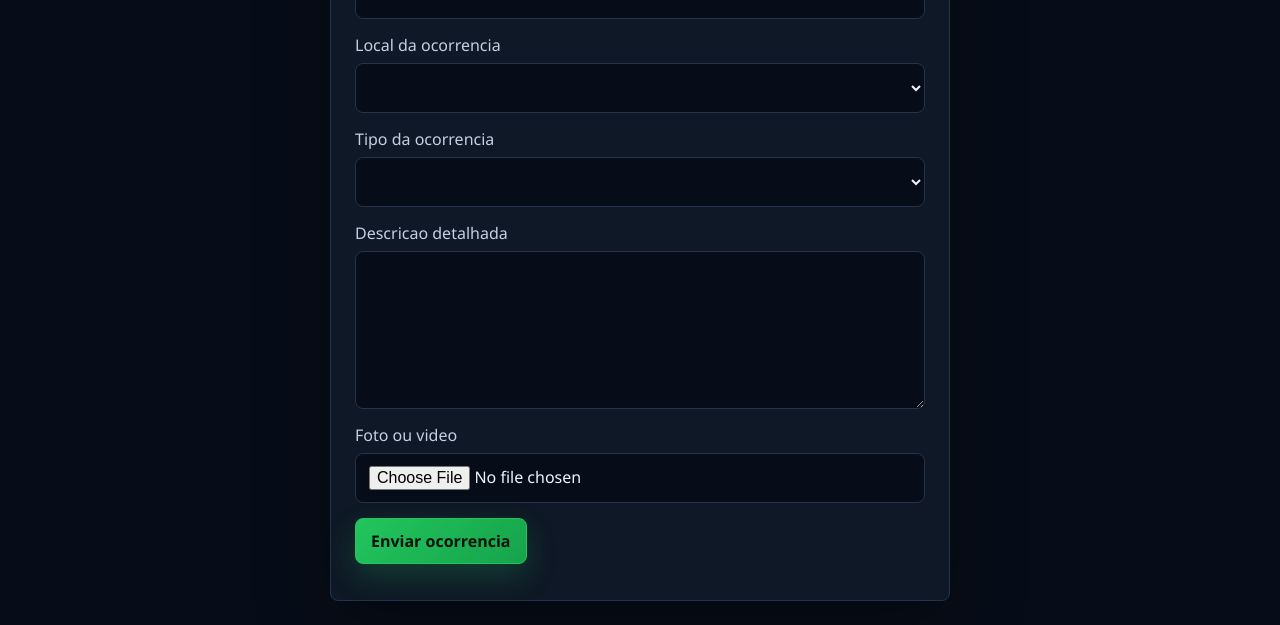
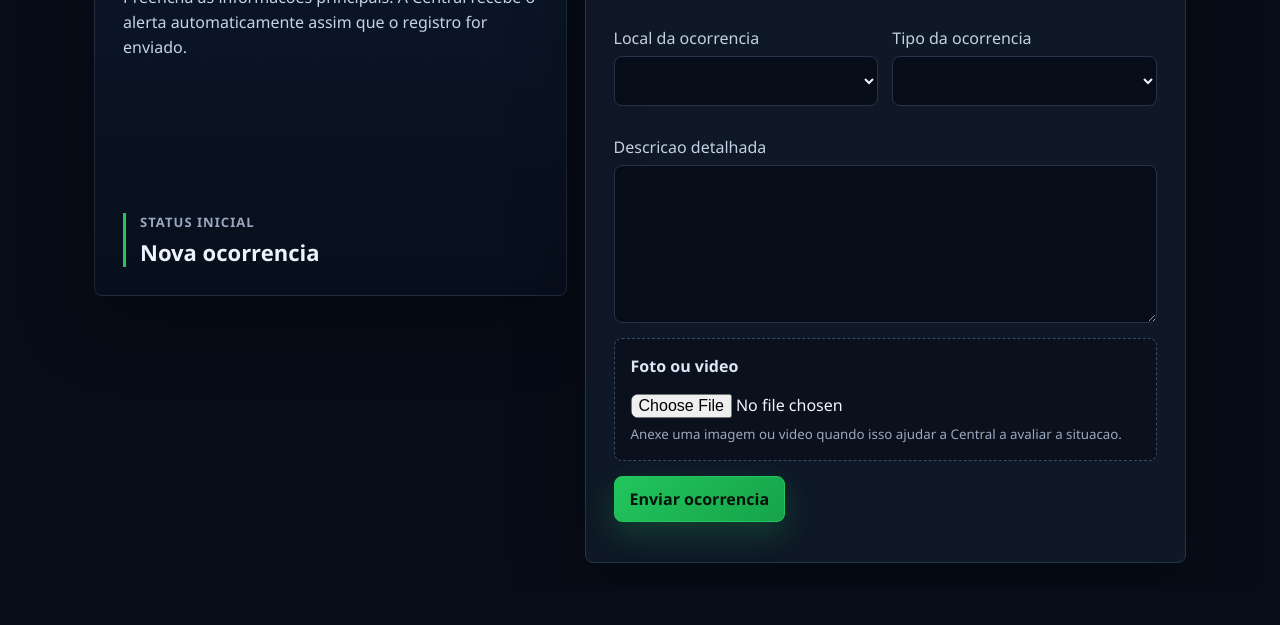
Before and after one commit to naor2023/Relatorio-equipe, a website: page vigia.html in a window 1280 px wide. Shown: the part 233-858 px from the top of the page. After the commit the page ends 820 px from the top, so only its background shows below. Drawn offline with Linux system fonts and the light colour scheme; no server answers.

Commit message:
Melhorar tela de registro do vigia

```diff
--- a/public/styles.css
+++ b/public/styles.css
@@ -217,6 +217,84 @@ output { display: block; margin-top: 12px; color: var(--accent); }
 }
 .mobile-shell, .page { padding: 24px 14px; display: grid; justify-items: center; }
 .mobile-shell .panel { max-width: 620px; }
+.field-report-shell {
+  width: min(1120px, calc(100vw - 28px));
+  grid-template-columns: .88fr 1.12fr;
+  gap: 18px;
+  align-items: start;
+  margin: 0 auto;
+  padding-top: 36px;
+}
+.field-hero {
+  width: 100%;
+  min-height: 420px;
+  display: flex;
+  flex-direction: column;
+  justify-content: space-between;
+  border: 1px solid rgba(148,163,184,.16);
+  border-radius: 8px;
+  padding: 28px;
+  background:
+    linear-gradient(180deg, rgba(13,25,43,.92), rgba(8,15,28,.96)),
+    repeating-linear-gradient(90deg, rgba(148,163,184,.05) 0 1px, transparent 1px 56px);
+  box-shadow: var(--shadow);
+}
+.field-hero h1 {
+  font-size: 42px;
+  line-height: 1.05;
+  margin-bottom: 14px;
+}
+.field-hero p {
+  max-width: 420px;
+  color: #c6d3e4;
+  line-height: 1.55;
+}
+.field-status {
+  display: grid;
+  gap: 6px;
+  border-left: 3px solid var(--accent);
+  padding-left: 14px;
+}
+.field-status strong {
+  color: var(--muted);
+  font-size: 13px;
+  text-transform: uppercase;
+  letter-spacing: .08em;
+}
+.field-status span {
+  font-size: 22px;
+  font-weight: 800;
+}
+.field-card {
+  width: 100%;
+  max-width: none;
+  padding: 28px;
+}
+.form-row {
+  display: grid;
+  grid-template-columns: 1fr 1fr;
+  gap: 14px;
+}
+.upload-box {
+  border: 1px dashed #3a4b68;
+  border-radius: 8px;
+  padding: 16px;
+  background: rgba(7,13,24,.58);
+}
+.upload-box span {
+  color: #dbe7f6;
+  font-weight: 700;
+}
+.upload-box input {
+  margin-top: 10px;
+  border: 0;
+  padding: 0;
+  background: transparent;
+}
+.upload-box small {
+  color: var(--muted);
+  line-height: 1.45;
+}
 .dashboard { padding: 22px; }
 .metric-strip {
   display: grid;
@@ -319,4 +397,8 @@ dialog {
   .metric-strip { grid-template-columns: repeat(2, 1fr); }
   .topbar { align-items: flex-start; flex-direction: column; }
   .dashboard { padding: 12px; }
+  .field-report-shell { grid-template-columns: 1fr; padding-top: 18px; }
+  .field-hero { min-height: auto; padding: 22px; }
+  .field-hero h1 { font-size: 34px; }
+  .form-row { grid-template-columns: 1fr; gap: 0; }
 }
--- a/styles.css
+++ b/styles.css
@@ -217,6 +217,84 @@ output { display: block; margin-top: 12px; color: var(--accent); }
 }
 .mobile-shell, .page { padding: 24px 14px; display: grid; justify-items: center; }
 .mobile-shell .panel { max-width: 620px; }
+.field-report-shell {
+  width: min(1120px, calc(100vw - 28px));
+  grid-template-columns: .88fr 1.12fr;
+  gap: 18px;
+  align-items: start;
+  margin: 0 auto;
+  padding-top: 36px;
+}
+.field-hero {
+  width: 100%;
+  min-height: 420px;
+  display: flex;
+  flex-direction: column;
+  justify-content: space-between;
+  border: 1px solid rgba(148,163,184,.16);
+  border-radius: 8px;
+  padding: 28px;
+  background:
+    linear-gradient(180deg, rgba(13,25,43,.92), rgba(8,15,28,.96)),
+    repeating-linear-gradient(90deg, rgba(148,163,184,.05) 0 1px, transparent 1px 56px);
+  box-shadow: var(--shadow);
+}
+.field-hero h1 {
+  font-size: 42px;
+  line-height: 1.05;
+  margin-bottom: 14px;
+}
+.field-hero p {
+  max-width: 420px;
+  color: #c6d3e4;
+  line-height: 1.55;
+}
+.field-status {
+  display: grid;
+  gap: 6px;
+  border-left: 3px solid var(--accent);
+  padding-left: 14px;
+}
+.field-status strong {
+  color: var(--muted);
+  font-size: 13px;
+  text-transform: uppercase;
+  letter-spacing: .08em;
+}
+.field-status span {
+  font-size: 22px;
+  font-weight: 800;
+}
+.field-card {
+  width: 100%;
+  max-width: none;
+  padding: 28px;
+}
+.form-row {
+  display: grid;
+  grid-template-columns: 1fr 1fr;
+  gap: 14px;
+}
+.upload-box {
+  border: 1px dashed #3a4b68;
+  border-radius: 8px;
+  padding: 16px;
+  background: rgba(7,13,24,.58);
+}
+.upload-box span {
+  color: #dbe7f6;
+  font-weight: 700;
+}
+.upload-box input {
+  margin-top: 10px;
+  border: 0;
+  padding: 0;
+  background: transparent;
+}
+.upload-box small {
+  color: var(--muted);
+  line-height: 1.45;
+}
 .dashboard { padding: 22px; }
 .metric-strip {
   display: grid;
@@ -319,4 +397,8 @@ dialog {
   .metric-strip { grid-template-columns: repeat(2, 1fr); }
   .topbar { align-items: flex-start; flex-direction: column; }
   .dashboard { padding: 12px; }
+  .field-report-shell { grid-template-columns: 1fr; padding-top: 18px; }
+  .field-hero { min-height: auto; padding: 22px; }
+  .field-hero h1 { font-size: 34px; }
+  .form-row { grid-template-columns: 1fr; gap: 0; }
 }
--- a/vigia.html
+++ b/vigia.html
@@ -11,15 +11,31 @@
     <strong>Registro do Vigia</strong>
     <nav><a href="/historico.html">Historico</a><button id="logoutBtn">Sair</button></nav>
   </header>
-  <main class="mobile-shell">
-    <section class="panel">
-      <h1>Nova ocorrencia</h1>
+  <main class="mobile-shell field-report-shell">
+    <section class="field-hero">
+      <div>
+        <span class="form-eyebrow">Ronda em campo</span>
+        <h1>Nova ocorrencia</h1>
+        <p>Preencha as informacoes principais. A Central recebe o alerta automaticamente assim que o registro for enviado.</p>
+      </div>
+      <div class="field-status">
+        <strong>Status inicial</strong>
+        <span>Nova ocorrencia</span>
+      </div>
+    </section>
+    <section class="panel field-card">
       <form id="occurrenceForm">
         <label>Nome do colaborador<input name="collaborator_name" required></label>
-        <label>Local da ocorrencia<select name="location" required></select></label>
-        <label>Tipo da ocorrencia<select name="type" required></select></label>
+        <div class="form-row">
+          <label>Local da ocorrencia<select name="location" required></select></label>
+          <label>Tipo da ocorrencia<select name="type" required></select></label>
+        </div>
         <label>Descricao detalhada<textarea name="description" rows="6" required></textarea></label>
-        <label>Foto ou video<input name="attachment" type="file" accept="image/*,video/*"></label>
+        <label class="upload-box">
+          <span>Foto ou video</span>
+          <input name="attachment" type="file" accept="image/*,video/*">
+          <small>Anexe uma imagem ou video quando isso ajudar a Central a avaliar a situacao.</small>
+        </label>
         <button class="primary" type="submit">Enviar ocorrencia</button>
         <output id="formMessage"></output>
       </form>
```
Also changed, not shown: public/vigia.html (+22 -6 lines).
